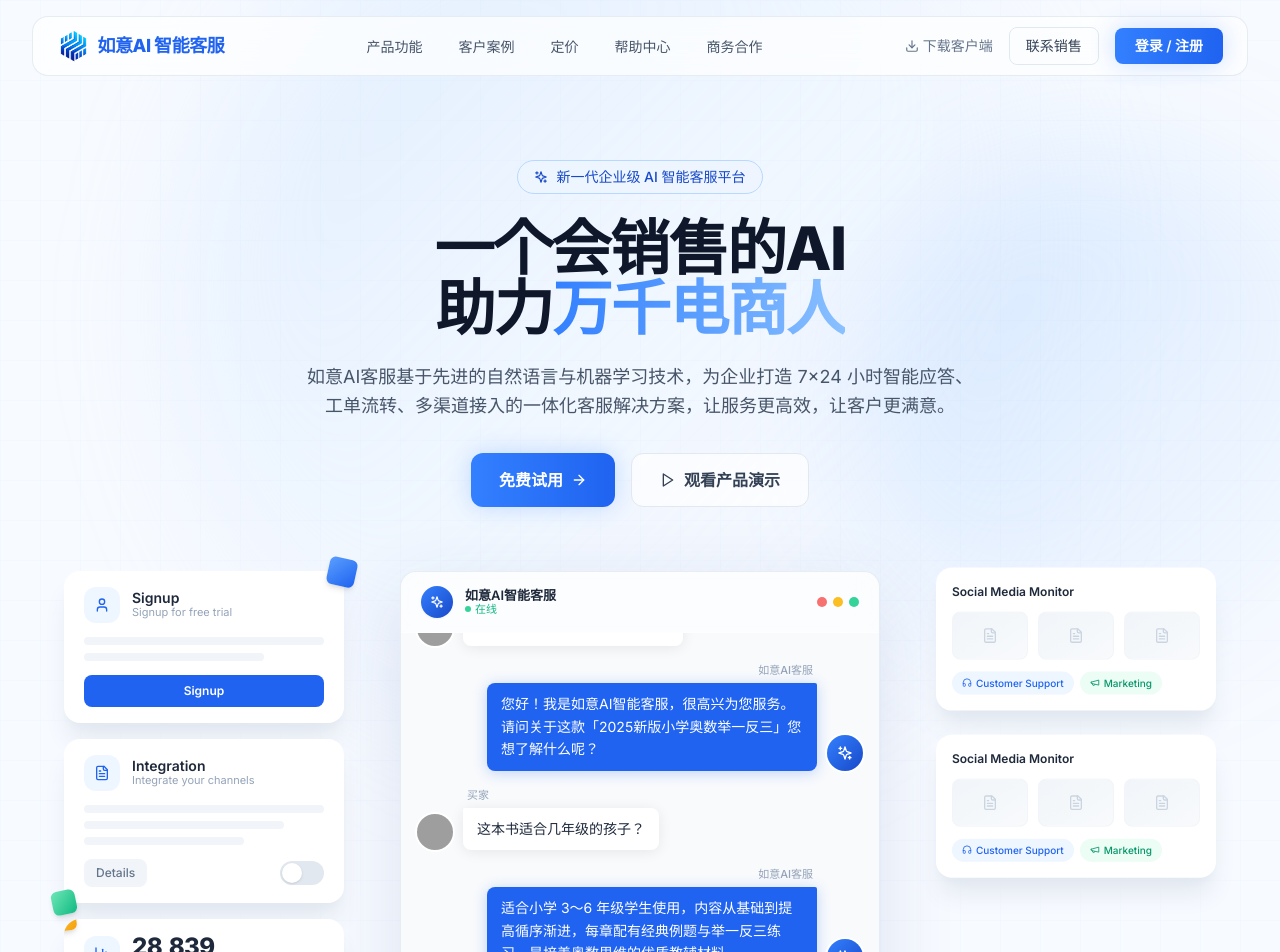
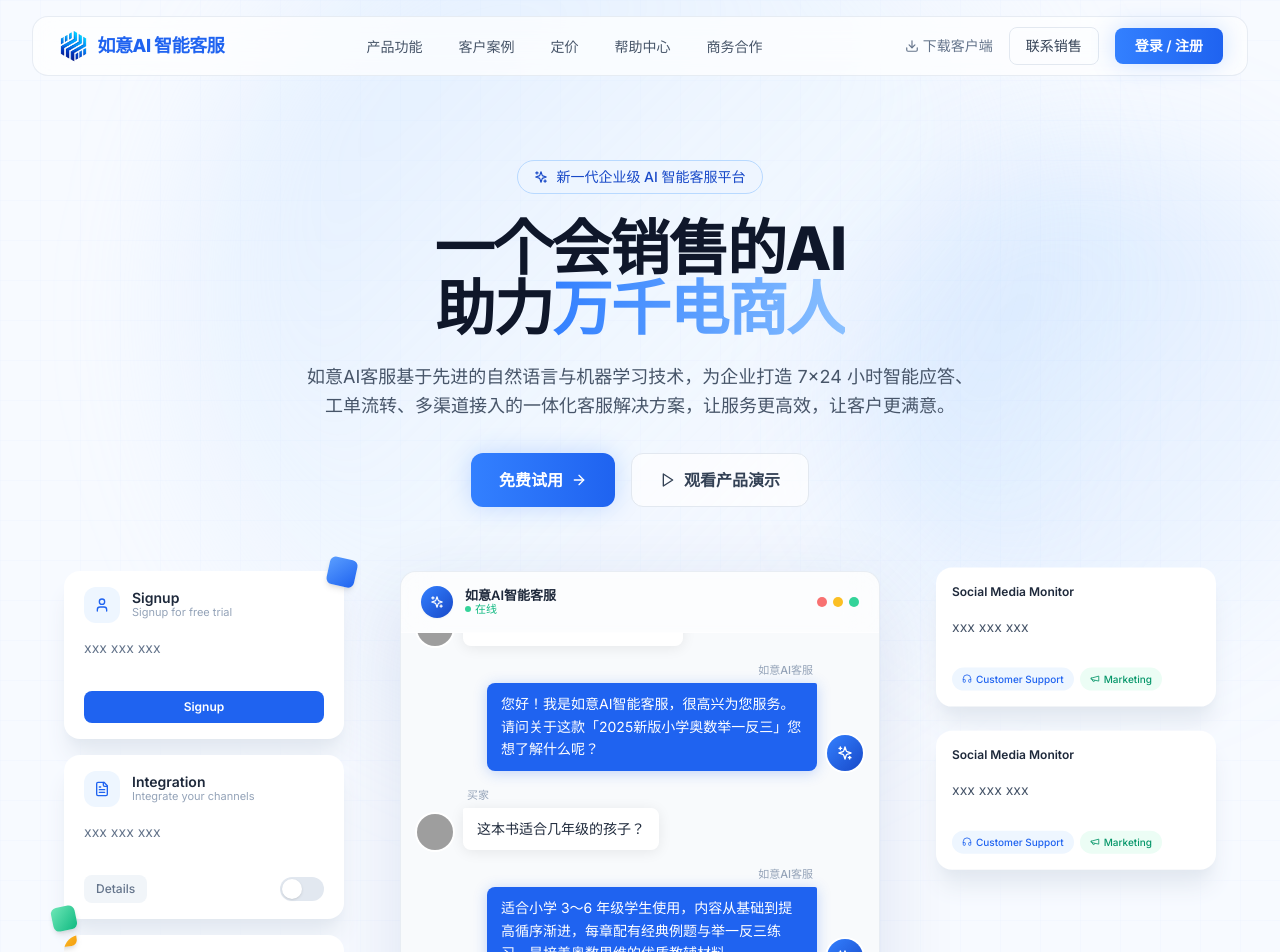
Before and after one commit to jessieoversea09/AI-CS, a React (Vite) app: page / in a window 1280 px wide. Shown: the top 952 px of the page. Built offline with nearby package versions, Linux system fonts and the light colour scheme; grey boxes are pictures that could not be loaded.

Commit message:
Updated RightShowcaseColumn.tsx

```diff
--- a/src/components/LeftShowcaseColumn.tsx
+++ b/src/components/LeftShowcaseColumn.tsx
@@ -44,10 +44,9 @@ function SignupCard() {
         </div>
       </div>
 
-      <div className="mt-3.5 space-y-2">
-        <div className="h-2 rounded-full bg-slate-100" />
-        <div className="h-2 w-3/4 rounded-full bg-slate-100" />
-      </div>
+      <p className="mt-3.5 text-sm text-slate-500 leading-relaxed min-h-[2.5rem]">
+        xxx xxx xxx
+      </p>
 
       <button className="mt-3.5 w-full py-2 rounded-lg bg-brand-600 text-white text-xs font-semibold hover:bg-brand-700 transition-colors">
         Signup
@@ -75,11 +74,9 @@ function IntegrationCard() {
         </div>
       </div>
 
-      <div className="mt-3.5 space-y-2">
-        <div className="h-2 rounded-full bg-slate-100" />
-        <div className="h-2 w-5/6 rounded-full bg-slate-100" />
-        <div className="h-2 w-2/3 rounded-full bg-slate-100" />
-      </div>
+      <p className="mt-3.5 text-sm text-slate-500 leading-relaxed min-h-[2.5rem]">
+        xxx xxx xxx
+      </p>
 
       <div className="mt-3.5 flex items-center justify-between">
         <button className="px-3 py-1.5 rounded-lg bg-slate-100 text-slate-500 text-xs font-medium hover:bg-slate-200 transition-colors">
--- a/src/components/RightShowcaseColumn.tsx
+++ b/src/components/RightShowcaseColumn.tsx
@@ -1,5 +1,5 @@
 import { motion, AnimatePresence } from 'framer-motion';
-import { FileText, Headphones, Megaphone } from 'lucide-react';
+import { Headphones, Megaphone } from 'lucide-react';
 
 interface RightShowcaseColumnProps {
   visibleCount: number;
@@ -28,16 +28,9 @@ function FloatingCard({ delay = 0 }: { delay?: number }) {
     >
       <h4 className="text-xs font-semibold text-slate-800">Social Media Monitor</h4>
 
-      <div className="mt-3 flex items-center gap-2.5">
-        {[0, 1, 2].map(i => (
-          <div
-            key={i}
-            className="flex-1 h-12 rounded-lg bg-gradient-to-br from-slate-100 to-slate-50 border border-slate-100 flex items-center justify-center"
-          >
-            <FileText className="w-4 h-4 text-slate-300" />
-          </div>
-        ))}
-      </div>
+      <p className="mt-2 py-2 text-sm text-slate-600 leading-relaxed min-h-[3rem]">
+        xxx xxx xxx
+      </p>
 
       <div className="mt-3 flex flex-wrap gap-1.5">
         <span className="inline-flex items-center gap-1 px-2.5 py-1 rounded-full bg-brand-50 text-brand-600 text-[10px] font-medium">
```
